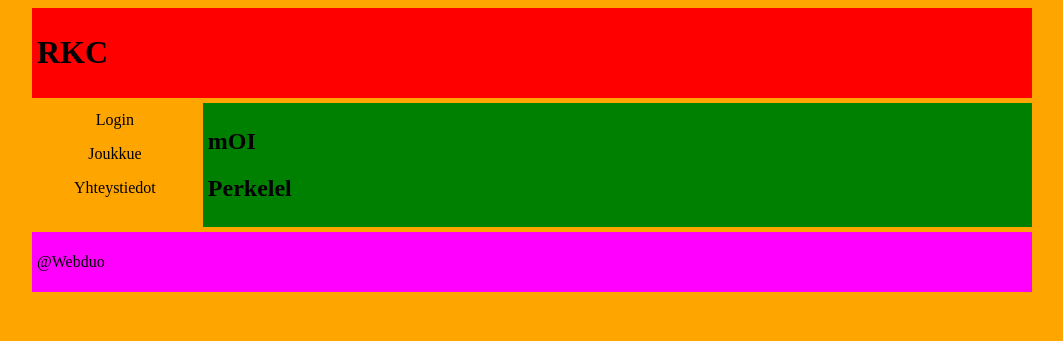
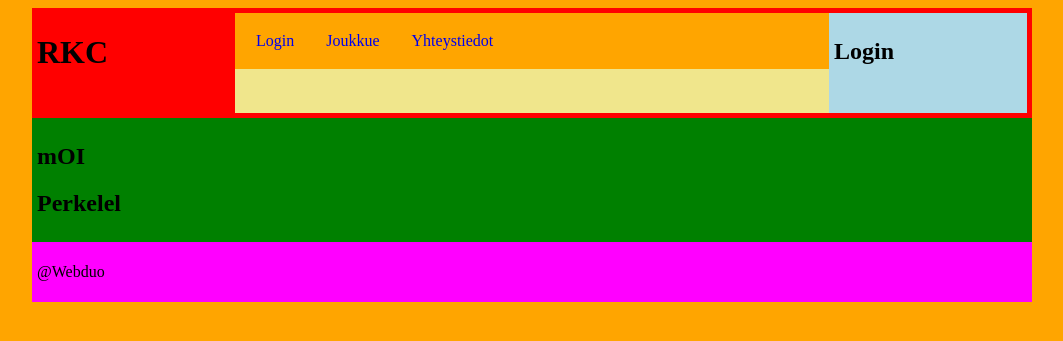
Before and after one commit to pave98/project_1, a PHP site: page /project_1/app/index.php in a window 1280 px wide. Shown: the top 341 px of the page, without its empty margins (108-1171 px from the left). Run offline with PHP 8.4, Linux system fonts and the light colour scheme.

Commit message:
Updating layout

```diff
--- a/app/header.php
+++ b/app/header.php
@@ -16,7 +16,6 @@
     <div class="container">
         <header>
             <h1><a href="http://localhost/project_1/app/index.php">RKC</a></h1>
-        </header>
             <nav>
                 <ul>
                 <?php
@@ -37,3 +36,10 @@
                     </li>
                 </ul>
             </nav>
+            <aside>
+                    <h1>
+                        <a href="http://" target="_blank" rel="noopener noreferrer">Login</a>
+                    </h1>
+            </aside>
+
+        </header>
--- a/css/style.css
+++ b/css/style.css
@@ -10,19 +10,28 @@ body {
 header {
   width: 100%;
   grid-area: header;
+  display: grid;
+  grid-template-columns: 1fr 3fr 1fr;
+  grid-template-rows: 100px;
+  grid-template-areas: "logo nav login";
   color: white;
   background-color: red;
   background-image: lightorange;
   padding: 5px;
 }
+header h1 {
+  grid-area: logo;
+}
 header h1 a {
   color: black;
   text-decoration: none;
 }
-
-nav {
+header nav {
   background-color: khaki;
   grid-area: nav;
+}
+header aside {
+  grid-area: login;
 }
 
 section {
@@ -75,7 +84,7 @@ nav li a:hover {
   grid-template-rows: minmax(-webkit-min-content, -webkit-max-content);
   grid-template-rows: minmax(min-content, max-content);
   grid-template-columns: 1fr;
-  grid-template-areas: "header" "nav" "section1" "footer";
+  grid-template-areas: "header" "section1" "footer";
 }
 
 @media only screen and (max-width: 600px) {
@@ -89,43 +98,12 @@ nav li a:hover {
     height: auto;
     max-width: 1000px;
     margin: 0 auto;
-    display: grid;
-    grid-template-rows: minmax(-webkit-min-content, -webkit-max-content);
-    grid-template-rows: minmax(min-content, max-content);
-    grid-template-columns: 1fr 5fr;
-    grid-template-areas: "header header" "nav section1" "footer footer";
-  }
-  .container nav ul {
-    list-style-type: none;
-    margin: 0;
-    padding: 0;
-    background-color: #orange;
-    width: 100%;
-    height: 100%;
-  }
-  .container nav li {
-    width: 100%;
-  }
-  .container nav li a {
-    display: block;
-    color: #000;
-    padding: 8px 16px;
-    text-decoration: none;
-  }
-  .container nav li a:hover {
-    background-color: #555;
-    color: white;
   }
 }
 @media only screen and (min-width: 1200px) {
   .container {
     height: auto;
     margin: 0 auto;
-    display: grid;
-    grid-template-rows: auto;
-    grid-template-columns: 1fr 5fr;
-    grid-gap: 5px;
-    grid-template-areas: "header header" "nav section1" "footer footer";
   }
 }
 
--- a/css/style.sass
+++ b/css/style.sass
@@ -9,19 +9,26 @@ body
 header
     width: 100%
     grid-area: header
+    display: grid
+    grid-template-columns: 1fr 3fr 1fr
+    grid-template-rows: 100px
+    grid-template-areas: "logo nav login"
     color: white
     background-color: red
     background-image: lightorange
     padding: 5px
 
     h1
+        grid-area: logo
         a
             color: black
             text-decoration: none
 
-nav
-    background-color: khaki
-    grid-area: nav
+    nav
+        background-color: khaki
+        grid-area: nav
+    aside
+        grid-area: login
 
 section
     background-color: green
@@ -67,7 +74,7 @@ nav
     display: grid
     grid-template-rows: minmax(min-content, max-content)
     grid-template-columns: 1fr
-    grid-template-areas:    "header""nav""section1""footer"
+    grid-template-areas:    "header""section1""footer"
 
 @media only screen and (max-width : 600px)
     body
@@ -79,35 +86,8 @@ nav
         height: auto
         max-width: 1000px
         margin: 0 auto
-        display: grid
-        grid-template-rows: minmax(min-content, max-content)
-        grid-template-columns: 1fr 5fr
-        grid-template-areas:    "header header""nav section1""footer footer"
-        nav
-            ul
-                list-style-type: none
-                margin: 0
-                padding: 0
-                background-color: #orange
-                width: 100%
-                height: 100%
-            li
-                width: 100%
-                a
-                    display: block
-                    color: #000
-                    padding: 8px 16px
-                    text-decoration: none
-                a:hover
-                    background-color: #555
-                    color: white
 
 @media only screen and (min-width : 1200px)
     .container
         height: auto
         margin: 0 auto
-        display: grid
-        grid-template-rows: auto
-        grid-template-columns:  1fr 5fr
-        grid-gap: 5px
-        grid-template-areas:    "header header""nav section1""footer footer"
```
Also changed, not shown: 1 other file. Lines whose indentation alone changed are shown as unchanged.
